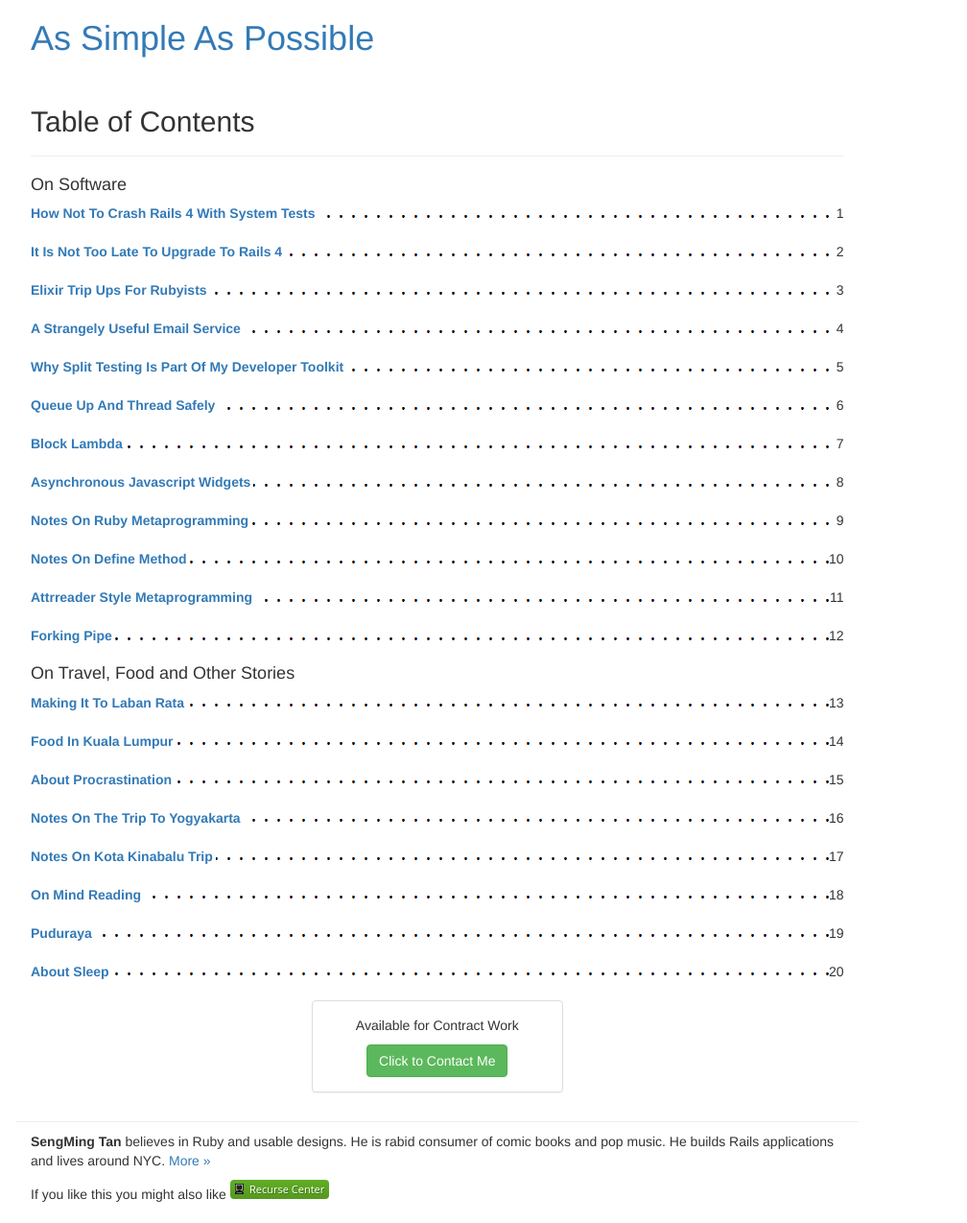
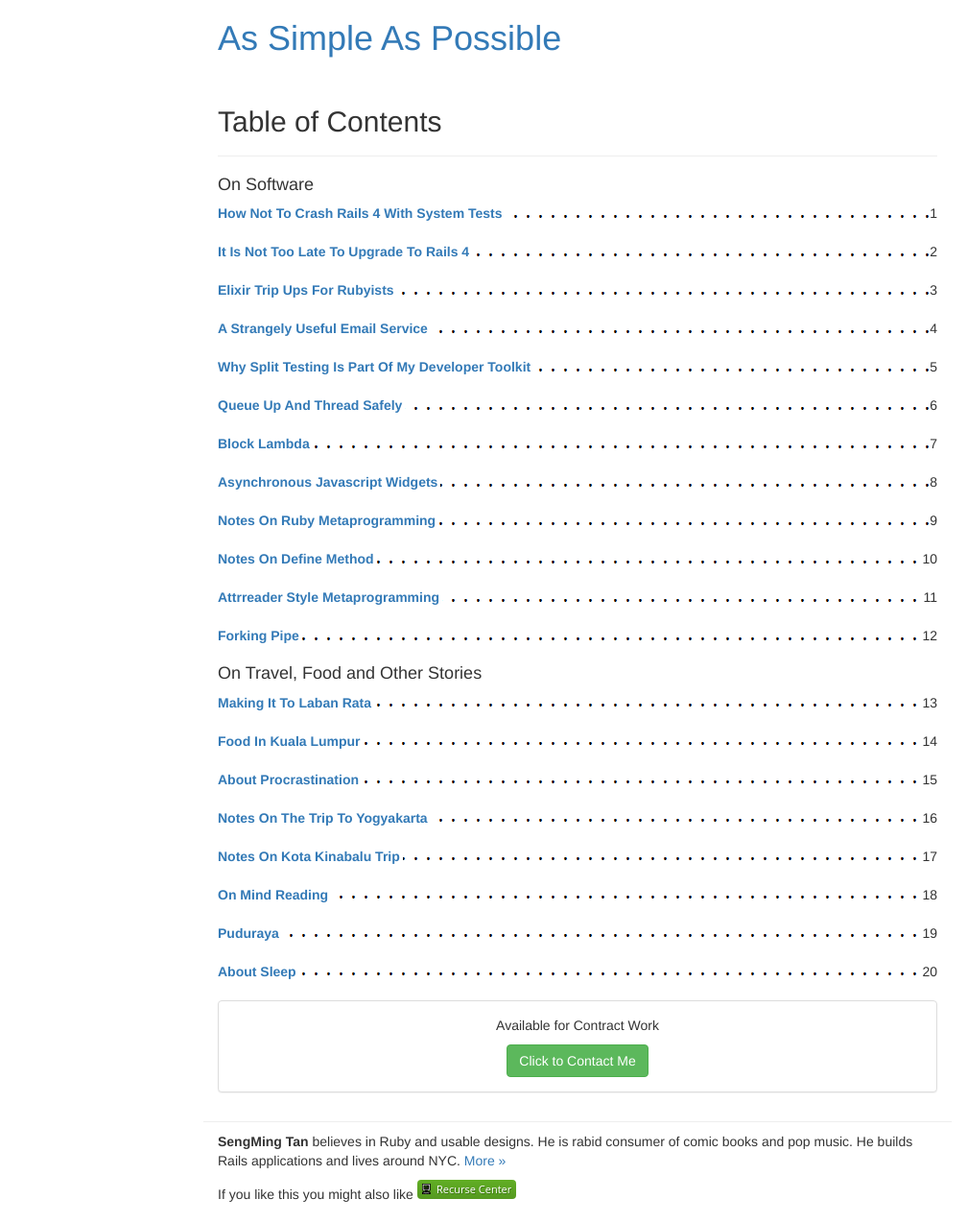
Before and after one commit to tansengming/tansengming.github.com, a Jekyll site: the page built from index.html, in a window 1280 px wide. Shown: the whole page at 96% size, without its empty margins (38-1046 px from the left). Built offline with Jekyll 4.4.1, drawn with Linux system fonts in a browser that asks for light colours; comment, search, counter and statistics services are not loaded.

Commit message:
centers site

```diff
--- a/_includes/hire.html
+++ b/_includes/hire.html
@@ -1,6 +1,5 @@
 <div class="row">
-  <div class='col-md-3'></div>
-  <div class='col-md-3'>
+  <div class="rte col-md-offset-2 col-md-8 col-sm-12 col-sm-offset-0">
     <div class="panel panel-default text-center">
       <div class="panel-body">
         <p>Available for Contract Work</p>
@@ -8,5 +7,4 @@
       </div>
     </div>
   </div>
-  <div class='col-md-3'></div>
 </div>
--- a/_includes/rc_badge.html
+++ b/_includes/rc_badge.html
@@ -1,5 +1,5 @@
 <div class="row">
-  <div class='col-md-9'>
+  <div class="rte col-md-offset-2 col-md-8 col-sm-12 col-sm-offset-0">
     If you like this you might also like
     <div class="rc-pill">
       <a href="https://www.recurse.com/scout/click?t=ba1ec650f5064a591044b4380733aa8c" title="Made with love at the Recurse Center">
--- a/_layouts/default.html
+++ b/_layouts/default.html
@@ -32,7 +32,7 @@
   <body>
     <div class="container">
       <div class="row">
-        <div class='col-md-12'>
+        <div class="rte col-md-offset-2 col-md-8 col-sm-12 col-sm-offset-0">
           <h1>
             <a href='/'>As Simple As Possible</a>
           </h1>
@@ -46,7 +46,7 @@
     <footer class='footer'>
       <div class="container">
         <div class="row">
-          <div class='col-md-9' id='footer-info'>
+          <div class="rte col-md-offset-2 col-md-8 col-sm-12 col-sm-offset-0" id='footer-info'>
             <p>
               <span class='fn'>SengMing Tan</span>
               believes in Ruby and usable designs. He is rabid consumer of comic books and pop music.
--- a/_layouts/page.html
+++ b/_layouts/page.html
@@ -1,7 +1,7 @@
 ---
 layout: default
 ---
-<div class='col-md-9'>
+<div class="rte col-md-offset-2 col-md-8 col-sm-12 col-sm-offset-0">
   <h2>
     {{page.title}}
   </h2>
--- a/_layouts/post.html
+++ b/_layouts/post.html
@@ -1,7 +1,7 @@
 ---
 layout: default
 ---
-<div class='col-md-9 post'>
+<div class="rte col-md-offset-2 col-md-8 col-sm-12 col-sm-offset-0 post">
   <div class='page-header'>
     <h2>
       {{page.title}}
--- a/index.html
+++ b/index.html
@@ -1,7 +1,7 @@
 ---
 layout: default
 ---
-<div class='col-md-9'>
+<div class="rte col-md-offset-2 col-md-8 col-sm-12 col-sm-offset-0">
   <div class='page-header'>
     <h2>Table of Contents</h2>
   </div>
```
